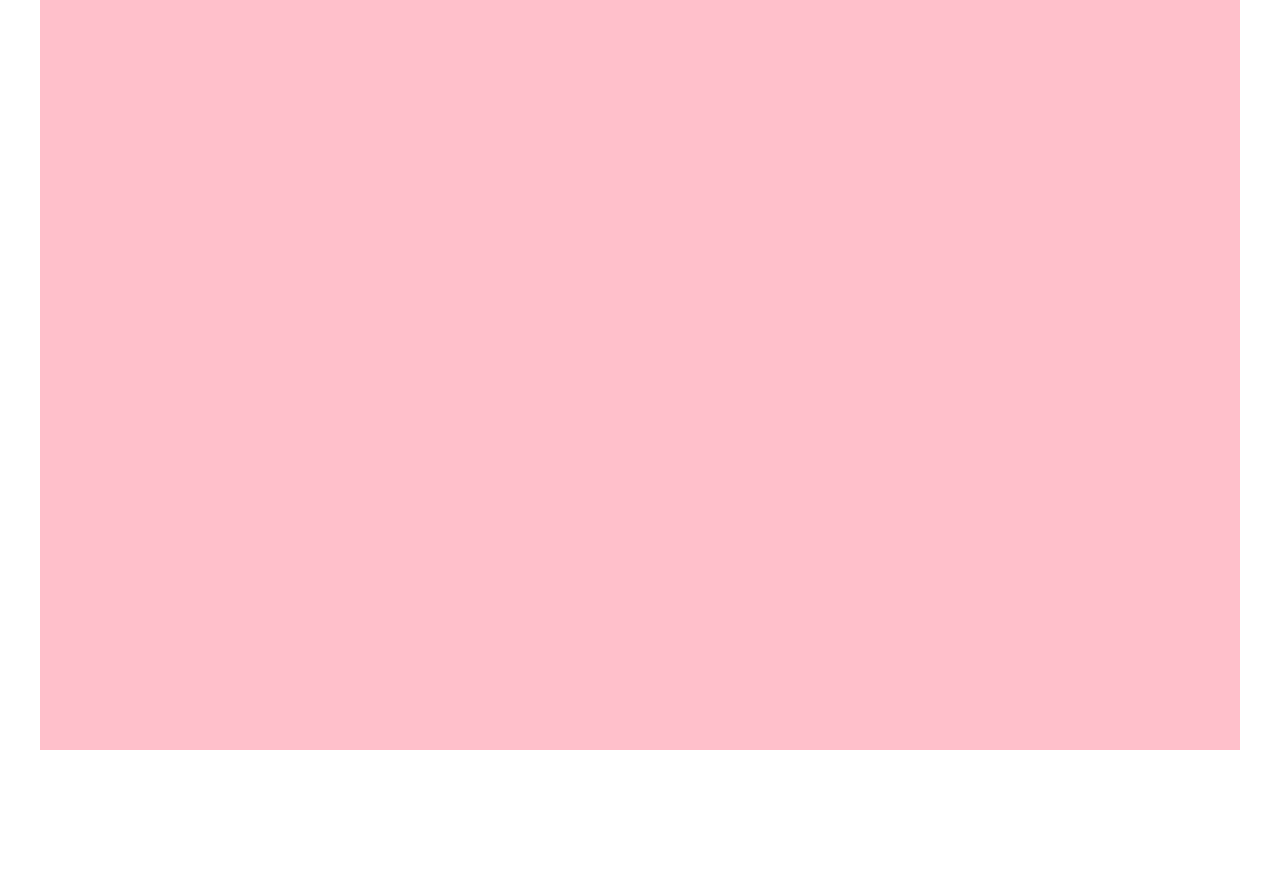
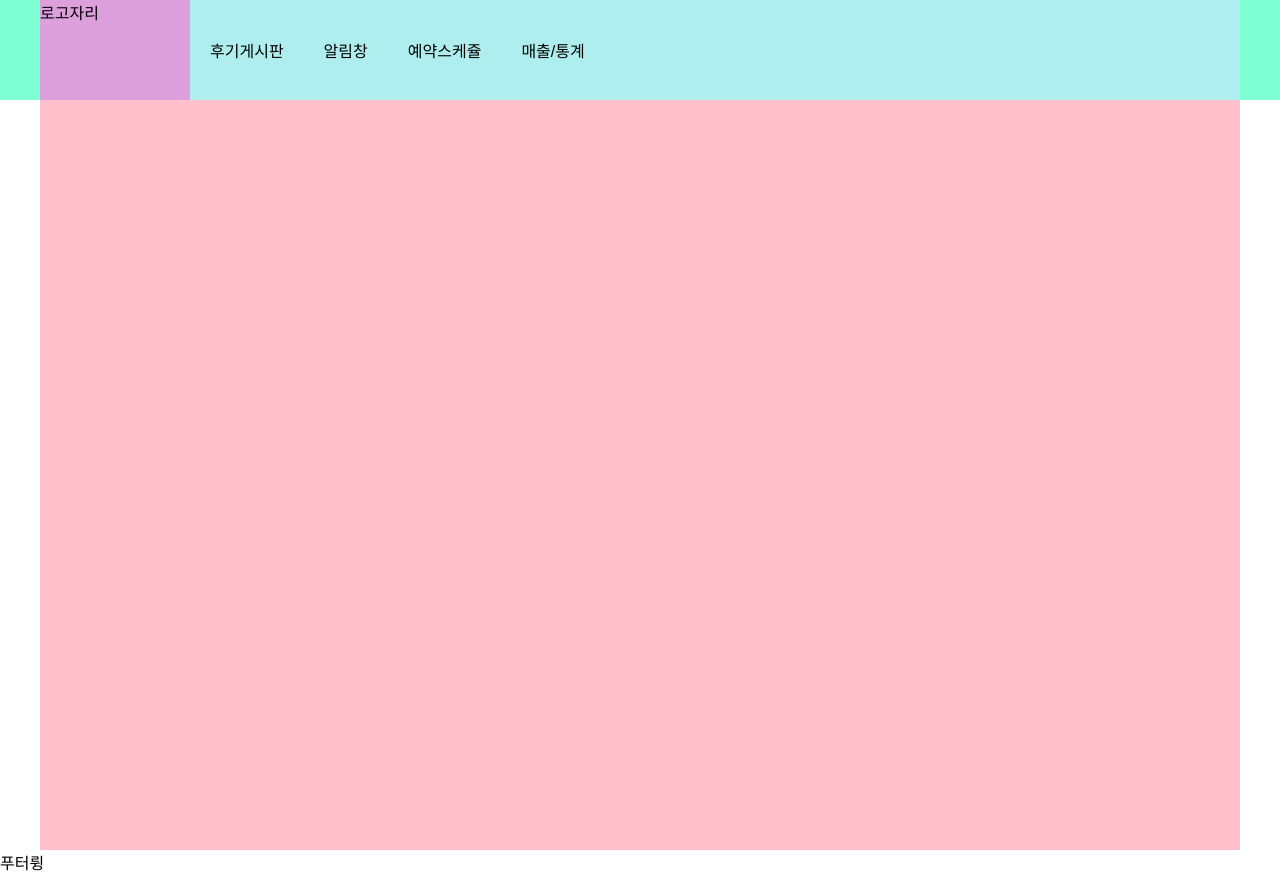
Before and after one commit to djfksdl/vue-threedog, a Vue app: page /edit in a window 1280 px wide. Before the commit the page ends 800 px from the top, so only its background shows below. Built offline with nearby package versions, Linux system fonts and the light colour scheme.

Commit message:
헤더 틀

```diff
--- /dev/null
+++ b/src/assets/css/mheader/mheader.css
@@ -0,0 +1,27 @@
+/* 메니저 페이지 공통 헤더 */
+.mheader{
+    height: 100px;
+    background-color: aquamarine;
+}
+.mheader .mheaderWrap{
+    width: 1200px;
+    height: 100px;
+    margin: 0 auto;
+    background-color: paleturquoise;
+    display: flex;
+}
+/* 로고 */
+.mheader .mheaderWrap .mlogo{
+    width: 150px;
+    height: 100px;
+    background-color: plum;
+}
+.mheader .mheaderWrap .mMenu{
+    display: flex;
+    align-items: center;
+}
+.mheader .mheaderWrap .mMenu a{}
+.mheader .mheaderWrap .mMenu a li{
+    margin: 0 20px;
+
+}
--- /dev/null
+++ b/src/components/ManagerFooter.vue
@@ -0,0 +1,19 @@
+<template>
+    <div>
+        푸터륑
+    </div>
+</template>
+
+<script>
+export default {
+    name: "ManagerFooter",
+    components: {},
+    data() {
+        return {};
+    },
+    methods: {
+
+    },
+    created() { }
+};
+</script>
--- a/src/components/ManagerHeader.vue
+++ b/src/components/ManagerHeader.vue
@@ -1,12 +1,27 @@
 <template>
-    <div class="header">
-        <img class="logo" src="../assets/images/logo.png">
+    <div class="mheader">
+        <div class="mheaderWrap">
+            <!-- 로고 -->
+            <div class="mlogo">
+                <p>로고자리</p>
+            </div>
+            <!-- 메뉴 -->
+            <ul class="mMenu">
+                <!-- 회원+원장 -->
+                <router-link to=""><li>후기게시판</li></router-link>
+                <!-- 원장 로그인했을때 보이는것 -->
+                <router-link to=""><li>알림창</li></router-link>
+                <router-link to=""><li>예약스케쥴</li></router-link>
+                <router-link to=""><li>매출/통계</li></router-link>
+            </ul>
+        </div>
     </div>
 </template>
 
 <script>
+import "@/assets/css/mheader/mheader.css"
 export default {
-    name: "AppHeader",
+    name: "ManagerHeader",
     components: {},
     data() {
         return {};
@@ -19,15 +34,5 @@ export default {
 </script>
 
 <style>
-.header{
-    width: 100%;
-    height: 138px;
-    background-color: #d6d6d6;
-}
 
-.logo{
-    width: 250px;
-    height: 150px;
-    object-fit: contain;
-}
 </style>
--- a/src/views/edit/EditView.vue
+++ b/src/views/edit/EditView.vue
@@ -1,20 +1,26 @@
 <template>
     <div id="wrap">
+        <ManagerHeader />
           <div class="container">
 
           </div>
 
+        <ManagerFooter />
+       </div><!-- wrap -->
 
-       </div><!-- wrap -->
   </template>
 
 
   <script>
 
+   import ManagerFooter from "@/components/ManagerFooter.vue"
+   import ManagerHeader from "@/components/ManagerHeader.vue"
 
    export default {
        name: "EditView",
        components: {
+            ManagerFooter,
+            ManagerHeader
        },
        data() {
            return {
```
